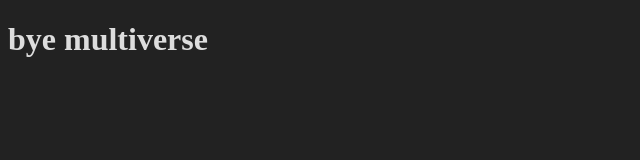
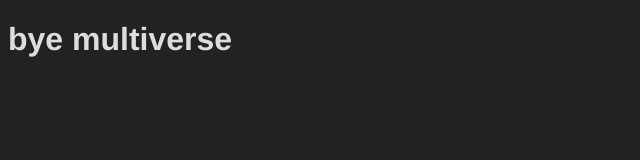
Before and after one commit to hwzieba/hwzieba.github.io, a plain HTML site: page index.html in a window 1280 px wide. Shown: the whole page, without its empty margins (0-640 px from the left). Drawn offline with Linux system fonts and the light colour scheme.

Commit message:
Add font-family to body styles

```diff
--- a/style.css
+++ b/style.css
@@ -1,4 +1,5 @@
 body{
   background:#222222;
   color:#dddddd;
+  font-family:Helvetica, Verdana, Arial, sans-serif;
 }
```
